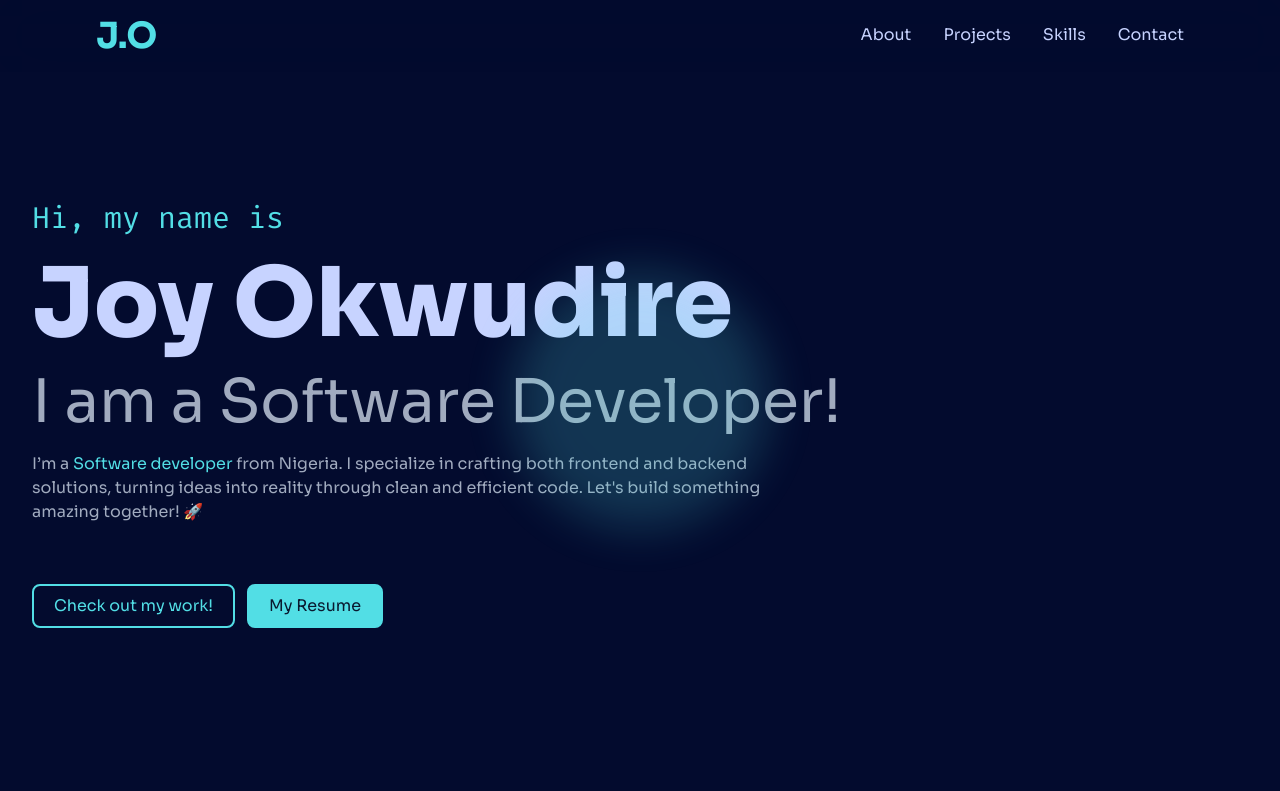
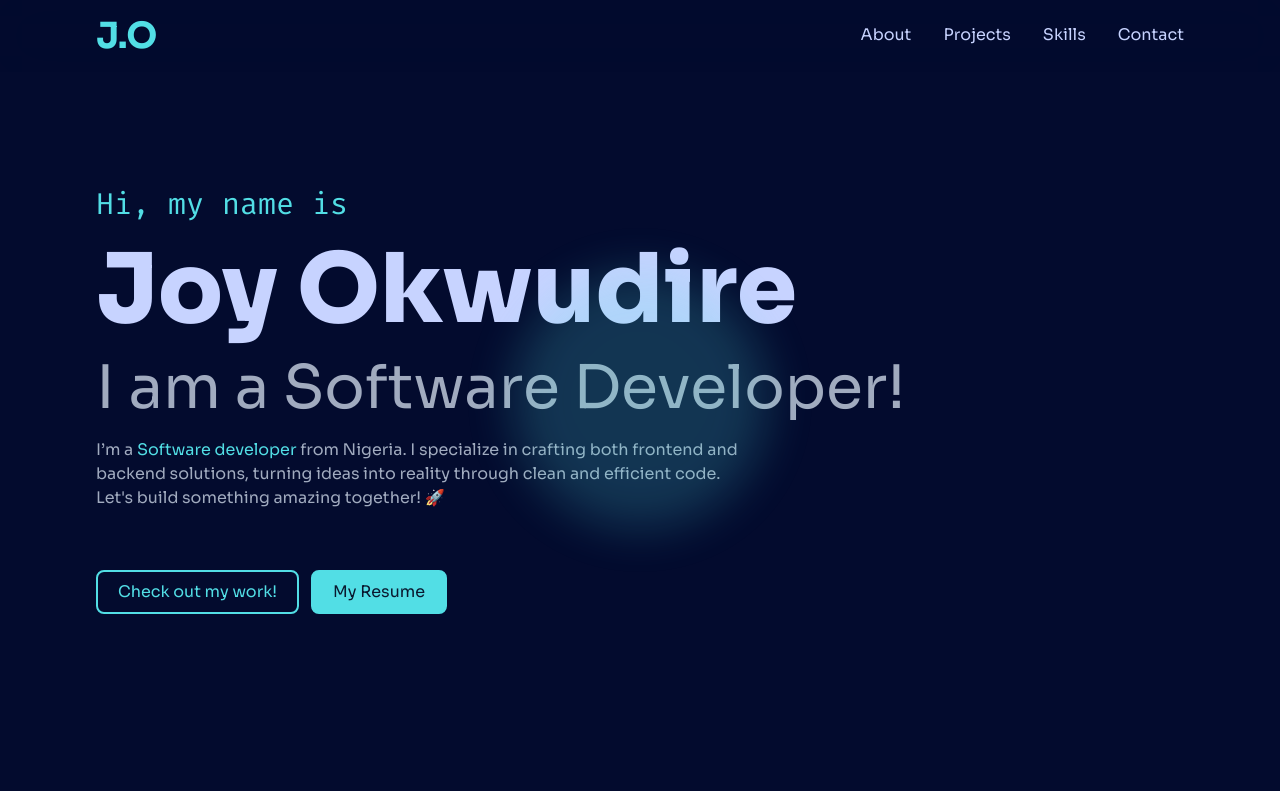
Before and after one commit to Chizycodes/my-portfolio, a Next.js app: page / in a window 1280 px wide. Shown: the top 791 px of the page. Built offline with nearby package versions, Linux system fonts and the light colour scheme.

Commit message:
fix layout

```diff
--- a/src/app/layout.tsx
+++ b/src/app/layout.tsx
@@ -16,9 +16,11 @@ export default function RootLayout({ children }: { children: React.ReactNode })
 			<body>
 				<Header />
 				<SideBar />
-				<div id="intro" className="max-w-7xl w-full mx-auto p-5 md:px-8 md:py-10">
-					<div className="w-64 h-64 rounded-full bg-neon fixed mx-auto my-auto blur-xl inset-0 opacity-20" />
-					{children}
+				<div id="intro" className="px-8 md:px-24 w-full max-w-[100vw]">
+					<div className="w-full max-w-7xl mx-auto">
+						<div className="w-64 h-64 rounded-full bg-neon fixed mx-auto my-auto blur-xl inset-0 opacity-20" />
+						{children}
+					</div>
 				</div>
 			</body>
 		</html>
--- a/src/app/page.tsx
+++ b/src/app/page.tsx
@@ -12,7 +12,7 @@ export default function Home() {
 		AOS.init();
 	}, []);
 	return (
-		<div className="flex flex-col items-center justify-center space-y-20 md:justify-start mt-40 md:items-start mb-10 w-full">
+		<div className="space-y-20 md:justify-start md:items-start mb-10 w-full">
 			<Intro />
 			<About />
 			<ProjectsComp />
--- a/src/app/projects/page.tsx
+++ b/src/app/projects/page.tsx
@@ -6,7 +6,7 @@ import React from 'react';
 const Projects = () => {
 	const projectsList = data?.projects;
 	return (
-		<div className="flex flex-col items-center justify-center max-w-7xl w-full mx-auto p-5 md:p-10">
+		<div className="">
 			<Heading />
 			<div className="grid grid-cols-1 gap-8 md:grid-cols-3 items-start">
 				{projectsList.map((item) => {
--- a/src/components/intro/Intro.tsx
+++ b/src/components/intro/Intro.tsx
@@ -6,7 +6,8 @@ import React from 'react';
 
 export const Intro = () => {
 	return (
-		<motion.section animate={{ y: 0 }} className="space-y-5" initial={{ y: 60 }} transition={{ duration: 0.5 }}>
+		<section className='min-h-screen flex items-center'>
+			<motion.div animate={{ y: 0 }} className="space-y-5" initial={{ y: 60 }} transition={{ duration: 0.5 }}>
 				<p className="text-3xl text-neon font-fira">Hi, my name is</p>
 				<h1 className="text-5xl font-extrabold text-text md:text-8xl">{data.name}</h1>
 				<h2 className="text-4xl text-textDark md:text-6xl">I am a Software Developer!</h2>
@@ -20,12 +21,16 @@ export const Intro = () => {
 						</button>
 					</Link>
 
-				<Link href="https://drive.google.com/file/d/1HxbVkhfSqL7sNhhqBoq3Bg430hgeb5zZ/view?usp=sharing" target="_blank">
+					<Link
+						href="https://drive.google.com/file/d/1HxbVkhfSqL7sNhhqBoq3Bg430hgeb5zZ/view?usp=sharing"
+						target="_blank"
+					>
 						<button className="py-2 px-5 !mt-10 text-darkerBlue bg-neon border-neon hover:bg-transparent duration-100 hover:text-neon border-2 rounded-lg">
 							My Resume
 						</button>
 					</Link>
 				</div>
-		</motion.section>
+			</motion.div>
+		</section>
 	);
 };
```
Lines whose indentation alone changed are shown as unchanged.
